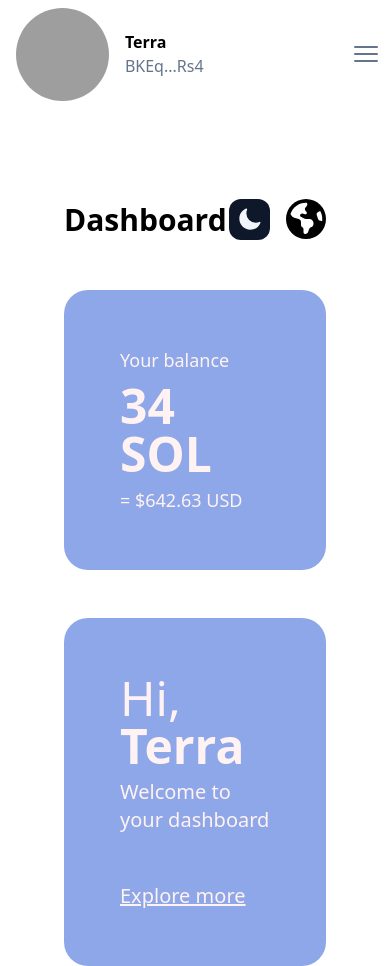
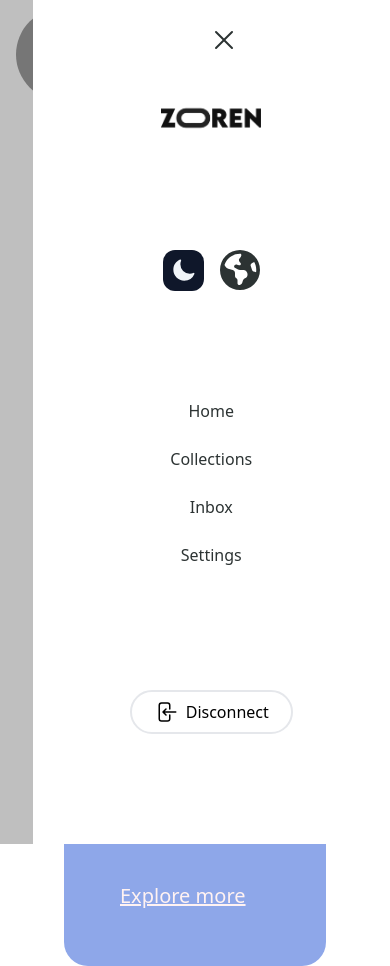
Before and after one commit to srteerra/zoren, a Next.js app: page /dashboard in a window 390 px wide. Built offline with nearby package versions, Linux system fonts and the light colour scheme; grey boxes are pictures that could not be loaded.

Commit message:
fix: fix mobile menu responsive :phone:

```diff
--- a/src/components/CollectionItem.jsx
+++ b/src/components/CollectionItem.jsx
@@ -8,13 +8,13 @@ const CollectionItem = (data) => {
   ];
   return (
     <div className="w-full p-2 lg:p-0 my-2 flex flex-col justify-center lg:justify-normal lg:flex-row items-center lg:gap-4 transition ease-linear duration-150 hover:bg-slate-200 dark:hover:text-dark rounded-lg hover:cursor-pointer">
-      <div className="w-10 h-10 rounded-lg text-dark bg-secondary grid place-items-center">
-        <FontAwesomeIcon className="w-5 h-5" icon={icons[data.icon]} />
+      <div className="w-10 2xl:w-12 h-10 2xl:h-12 rounded-lg text-dark bg-secondary grid place-items-center">
+        <FontAwesomeIcon className="w-5 2xl:w-6" icon={icons[data.icon]} />
       </div>
 
       <div className="flex flex-col justify-center items-center lg:items-start">
-        <span className="font-bold text-sm">{data.title}</span>
-        <span className="text-xs">6 Contributors</span>
+        <span className="font-bold text-sm 2xl:text-base">{data.title}</span>
+        <span className="text-xs 2xl:text-md">6 Contributors</span>
       </div>
     </div>
   );
--- a/src/components/Profile.jsx
+++ b/src/components/Profile.jsx
@@ -5,25 +5,68 @@ import {
   XMarkIcon,
   QrCodeIcon,
   PlusSmallIcon,
+  ArrowLeftOnRectangleIcon,
 } from "@heroicons/react/24/solid";
 import { Slide } from "react-awesome-reveal";
 import { Collections } from "@/containers/Collections";
 import Image from "next/image";
 import { useState } from "react";
+import Link from "next/link";
+import DarkMode from "./DarkMode";
+import RegionChange from "./Region";
+
+// Images
+import logo from "../../public/logos/horizontal-dark.png";
 
 const Profile = () => {
-  const [show, steShow] = useState(false);
+  const [show, steShow] = useState(true);
   const route = usePathname();
 
   const slide = (
-    <div className="fixed top-0 right-0 w-full flex justify-end h-screen backdrop-brightness-75">
-      <Slide direction="right" className="w-1/2">
-        <div className="w-full h-full bg-white rounded-l-2xl p-4 relative">
-          <button onClick={() => steShow(!show)} className="absolute right-4">
+    <div className="lg:hidden fixed z-20 top-0 right-0 w-full flex justify-end h-screen backdrop-brightness-75">
+      <Slide direction="right" className="w-11/12 sm:w-8/12 lg:w-1/2">
+        <div className="w-full h-full bg-white sm:rounded-l-2xl p-4 relative">
+          <button
+            onClick={() => steShow(!show)}
+            className="absolute top-6 sm:top-10 right-[42%] sm:right-6 text-dark dark:text-dark"
+          >
             <XMarkIcon className="h-8 w-8" />
           </button>
-          <div className="flex items-center justify-center h-full">
-            <h1 className="dark:text-red-400">Hello</h1>
+          <div className="py-6 sm:py-0 flex flex-col items-center justify-around h-full">
+            <Link href={"/"} className="mx-auto">
+              <Image src={logo} width={100} height={100} alt="logo" />
+            </Link>
+            <div className="w-full text-dark flex justify-center items-center gap-4">
+              <DarkMode />
+              <RegionChange />
+            </div>
+            <ul className="flex flex-col text-center gap-6">
+              {[
+                ["Home", "/"],
+                ["Collections", "/collections"],
+                ["Inbox", "/inbox"],
+                ["Settings", "/settings"],
+              ].map(([title, href]) => (
+                <li key={title}>
+                  <Link
+                    className={
+                      route === href
+                        ? active
+                        : "text-dark text-large hover:opacity-60 gap-6 transition duration-150 ease-linear"
+                    }
+                    href={href}
+                  >
+                    {title}
+                  </Link>
+                </li>
+              ))}
+            </ul>
+            <div className="w-full flex flex-col items-center">
+              <button className="w-1/2 hover:bg-dark dark:text-dark hover:text-white transition duration-150 ease-linear flex justify-center items-center gap-2 border-2 py-2 px-4 my-4 rounded-full">
+                <ArrowLeftOnRectangleIcon className="w-6 h-6" />
+                Disconnect
+              </button>
+            </div>
           </div>
         </div>
       </Slide>
--- a/src/components/Sidebar.jsx
+++ b/src/components/Sidebar.jsx
@@ -1,15 +1,16 @@
-'use client';
+"use client";
 import { usePathname } from "next/navigation";
 import { ArrowLeftOnRectangleIcon } from "@heroicons/react/24/solid";
 import Link from "next/link";
 import Image from "next/image";
 
-import logo from '../../public/logos/horizontal-light.png';
-import icon from '../../public/logos/icon-light.png';
+// Images
+import logo from "../../public/logos/horizontal-light.png";
+import icon from "../../public/logos/icon-light.png";
 
 const Sidebar = () => {
   const route = usePathname();
-  const active = "text-white gap-6"
+  const active = "text-white gap-6";
   if (route === "/") {
     null;
   } else {
@@ -17,16 +18,32 @@ const Sidebar = () => {
       <aside className="hidden lg:flex flex-col items-center justify-around p-4 h-screen w-3/12 w-2xl:w-4/12 bg-primary">
         <div>
           <div className="flex flex-col items-center">
-          <Link href={'/'}>
-                <Image src={logo} width={100} height={100} alt="logo" />
+            <Link href={"/"}>
+              <Image src={logo} width={100} height={100} alt="logo" />
             </Link>
           </div>
         </div>
 
         <ul className="flex flex-col text-center gap-6">
-        {
-          [['Home', '/'], ['Collections', '/collections'],['Inbox', '/inbox'],['Settings', '/settings']].map(([title, href]) => <li key={title}><Link className={route===href ? active : "text-slate-400 hover:text-white gap-6 transition duration-150 ease-linear"} href={href}>{title}</Link></li>)
-        }
+          {[
+            ["Home", "/"],
+            ["Collections", "/collections"],
+            ["Inbox", "/inbox"],
+            ["Settings", "/settings"],
+          ].map(([title, href]) => (
+            <li key={title}>
+              <Link
+                className={
+                  route === href
+                    ? active
+                    : "text-slate-400 hover:text-white gap-6 transition duration-150 ease-linear"
+                }
+                href={href}
+              >
+                {title}
+              </Link>
+            </li>
+          ))}
         </ul>
         <div className="w-full flex flex-col items-center">
           <button className="w-2/3 bg-white transition flex justify-center items-center gap-2 border-2 py-2 px-4 my-4 dark:text-dark rounded-full">
@@ -34,7 +51,7 @@ const Sidebar = () => {
             Disconnect
           </button>
         </div>
-        <Image src={icon} width={50} height={50} alt="icon"/>
+        <Image src={icon} width={50} height={50} alt="icon" />
       </aside>
     );
   }
```
